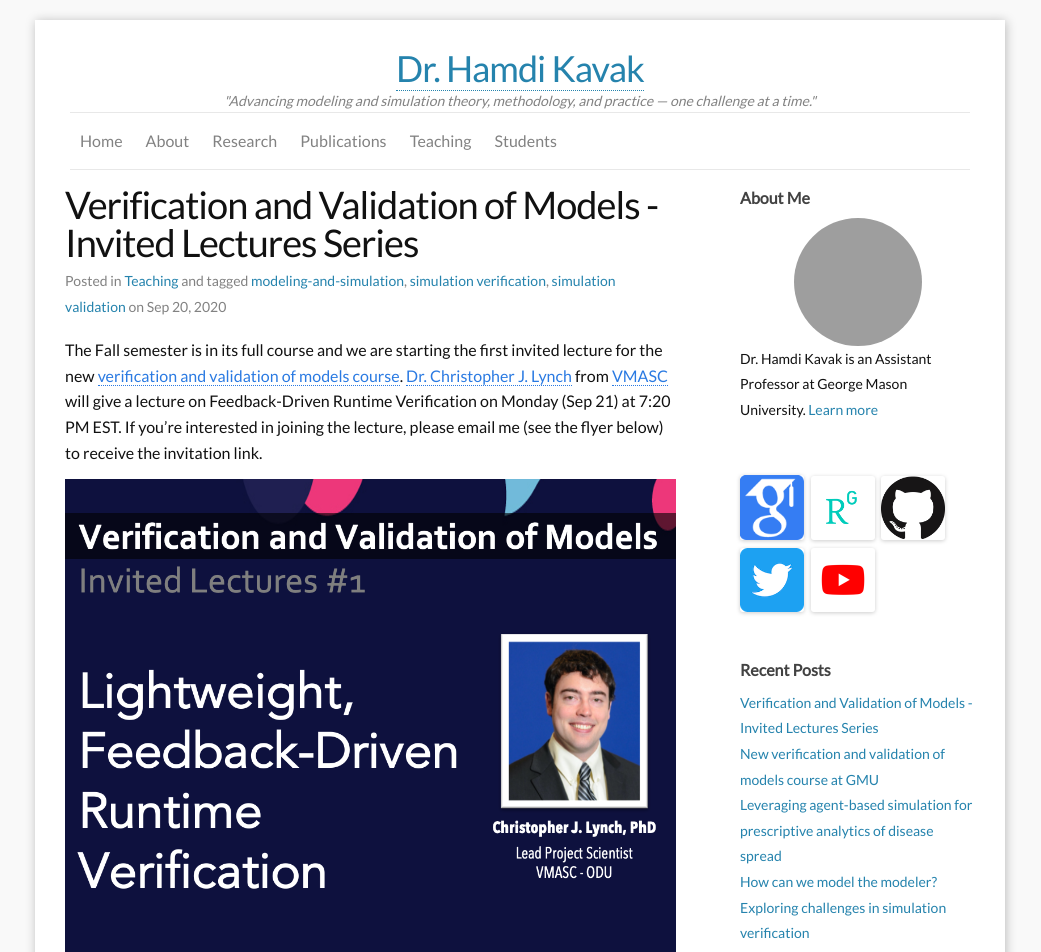
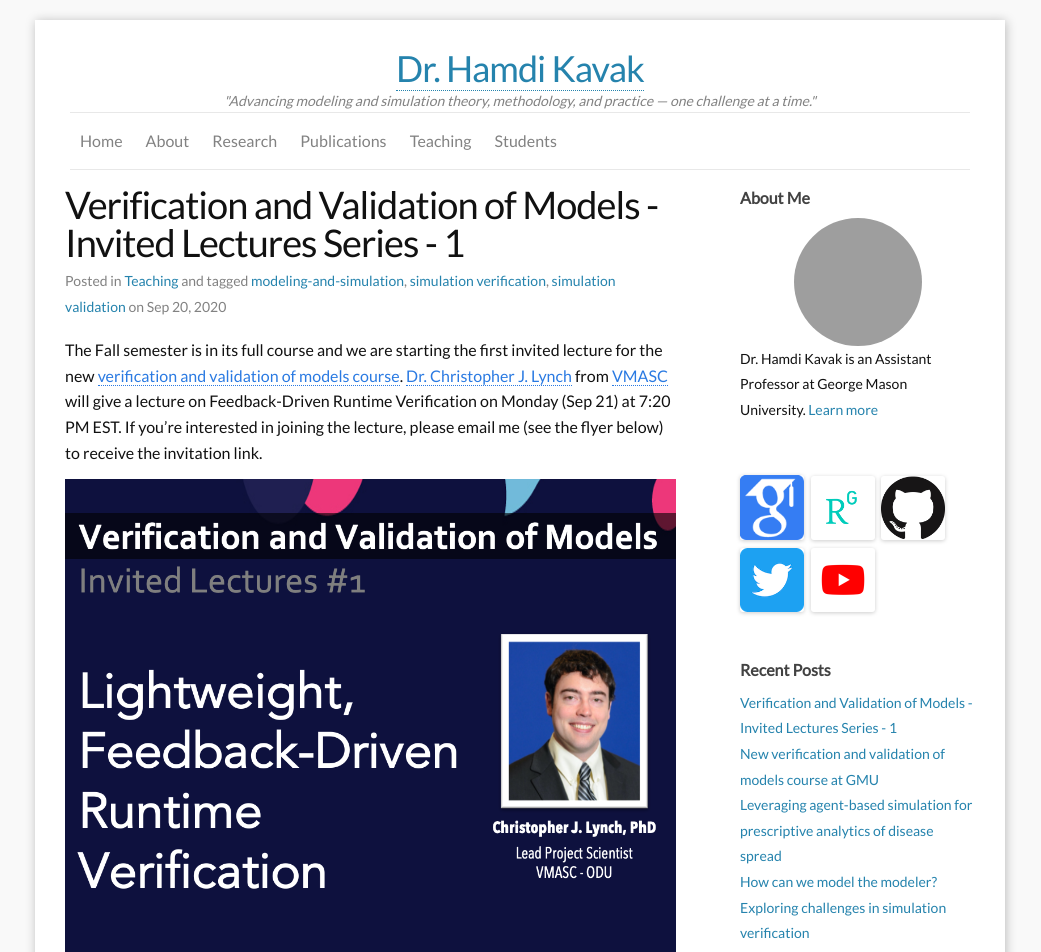
Before and after one commit to hamdikavak/hamdikavak.github.io, a Jekyll site: the page built from _posts/2020-09-20-verification-and-validation-invited1.md, in a window 1280 px wide. Shown: the top 952 px of the page, without its empty margins (120-1161 px from the left). Built offline with Jekyll 4.4.1, drawn with Linux system fonts in a browser that asks for light colours; nearby versions of some CDN libraries; comment, search, counter and statistics services are not loaded; grey boxes are pictures that could not be loaded.

```diff
--- a/_posts/2020-09-20-verification-and-validation-invited1.md
+++ b/_posts/2020-09-20-verification-and-validation-invited1.md
@@ -1,6 +1,6 @@
 ---
 published: true
-title: Verification and Validation of Models - Invited Lectures Series #1
+title: Verification and Validation of Models - Invited Lectures Series - 1
 layout: post
 categories:
 - Teaching
```
